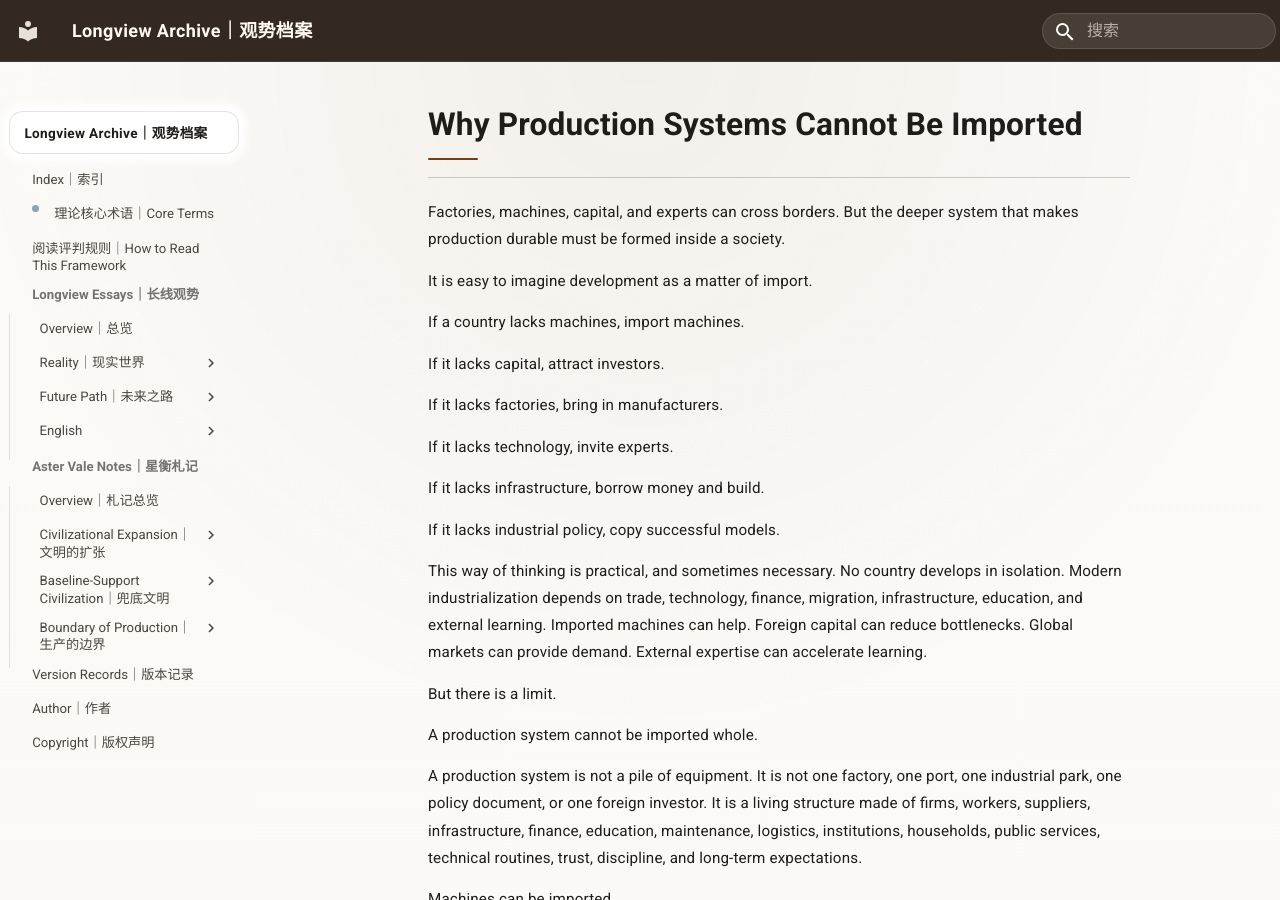
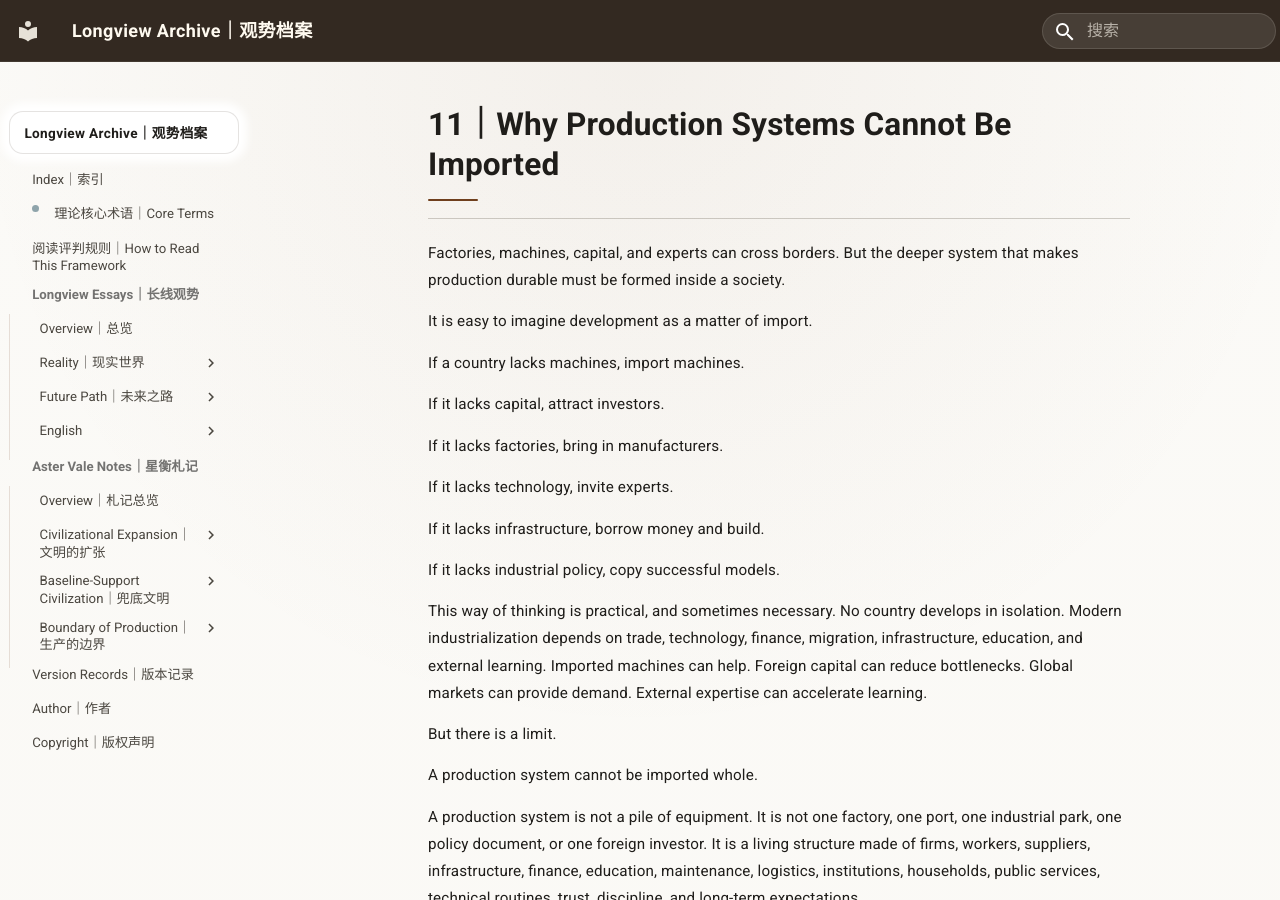
Before and after one commit to guanshi1688/longview-archive, an MkDocs documentation site: the page built from docs/essays/notes/english/Architecture/11-why-production-systems-cannot-be-imported.md, in a window 1280 px wide and 900 px high. Built offline with MkDocs 1.6.1 and Material for MkDocs 9.7.7, drawn with Linux system fonts in a browser that asks for light colours.

Commit message:
Update 11-why-production-systems-cannot-be-imported.md

```diff
--- a/docs/essays/notes/english/Architecture/11-why-production-systems-cannot-be-imported.md
+++ b/docs/essays/notes/english/Architecture/11-why-production-systems-cannot-be-imported.md
@@ -1,4 +1,4 @@
-# Why Production Systems Cannot Be Imported
+# 11｜Why Production Systems Cannot Be Imported
 
 Factories, machines, capital, and experts can cross borders. But the deeper system that makes production durable must be formed inside a society.
 
```
